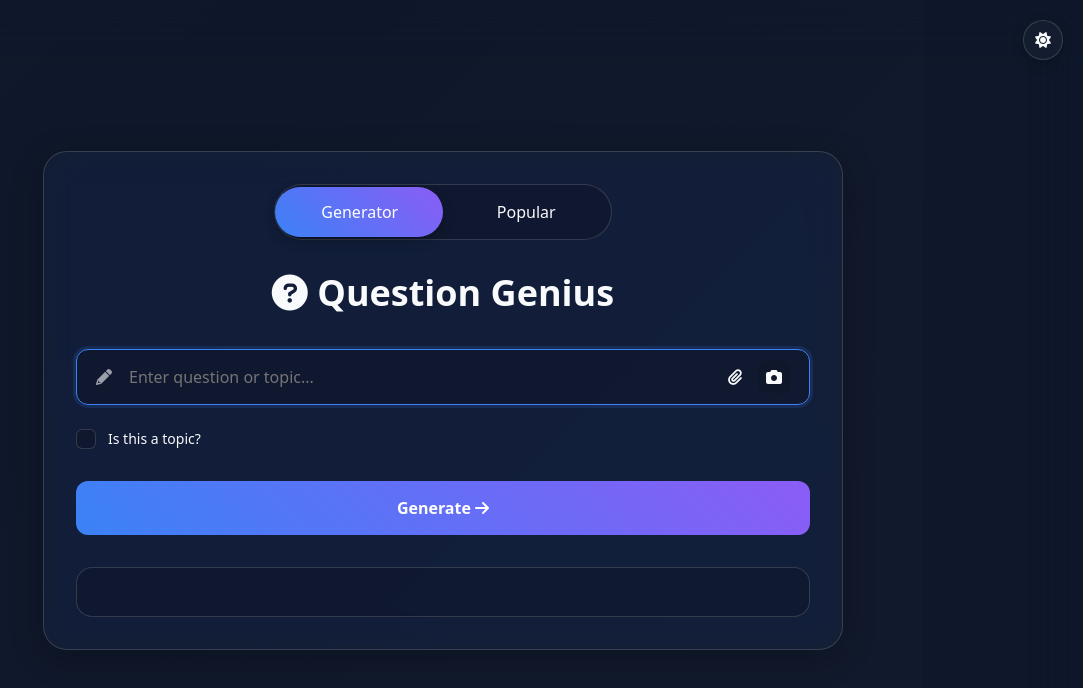
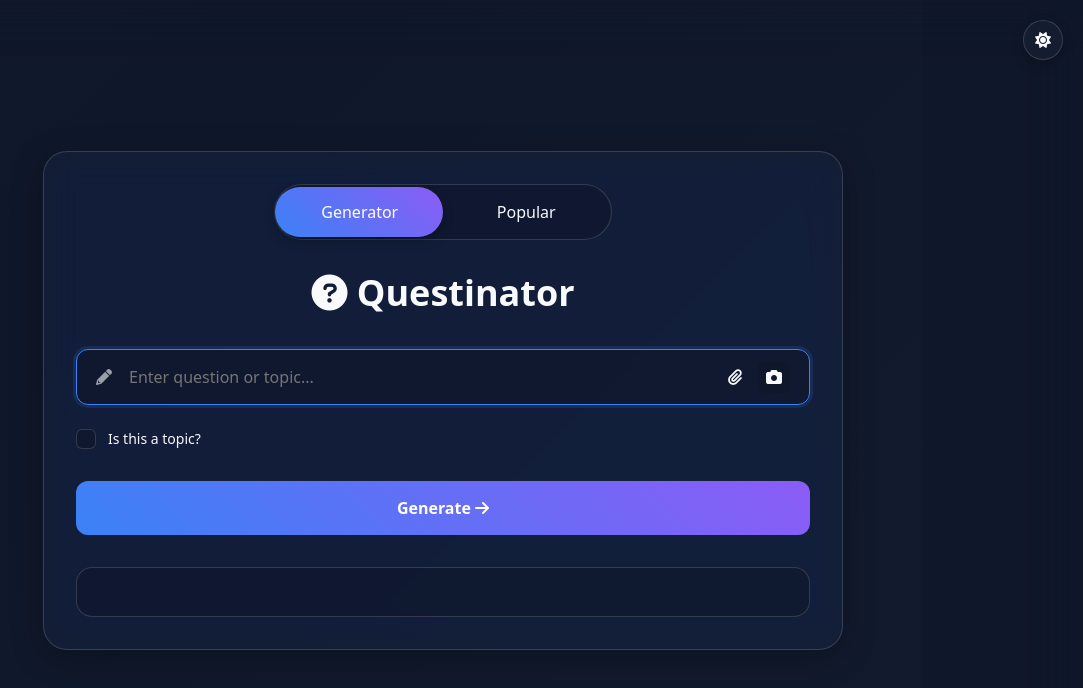
Before and after one commit to sujay-cj/questinator, a website: page public/index.html in a window 1280 px wide. Shown: the whole page, without its empty margins (197-1280 px from the left). Drawn offline with Linux system fonts and the light colour scheme.

Commit message:
name changed and logo added

```diff
--- a/public/index.html
+++ b/public/index.html
@@ -3,9 +3,10 @@
 <head>
     <meta charset="UTF-8">
     <meta name="viewport" content="width=device-width, initial-scale=1.0">
-    <title>Question Genius</title>
+    <title>Questinator</title>
     <link rel="stylesheet" href="https://cdnjs.cloudflare.com/ajax/libs/font-awesome/6.0.0/css/all.min.css">
     <link rel="stylesheet" href="css/style.css">
+    <link rel="icon" type="image/x-icon" href="logo.jpg">
 </head>
 <body>
     <div class="theme-toggle" onclick="toggleTheme()">
@@ -24,7 +25,7 @@
 
             <!-- Generator Content -->
             <div class="tab-content active" id="generator">
-                <h1 class="title"><i class="fas fa-question-circle"></i> Question Genius</h1>
+                <h1 class="title"><i class="fas fa-question-circle"></i> Questinator</h1>
                 <div class="input-group">
                     <div class="input-container">
                         <input type="text" id="input" placeholder="Enter question or topic..." onkeypress="handleKeyPress(event)">
```
Also changed, not shown: public/logo.jpg (added).
